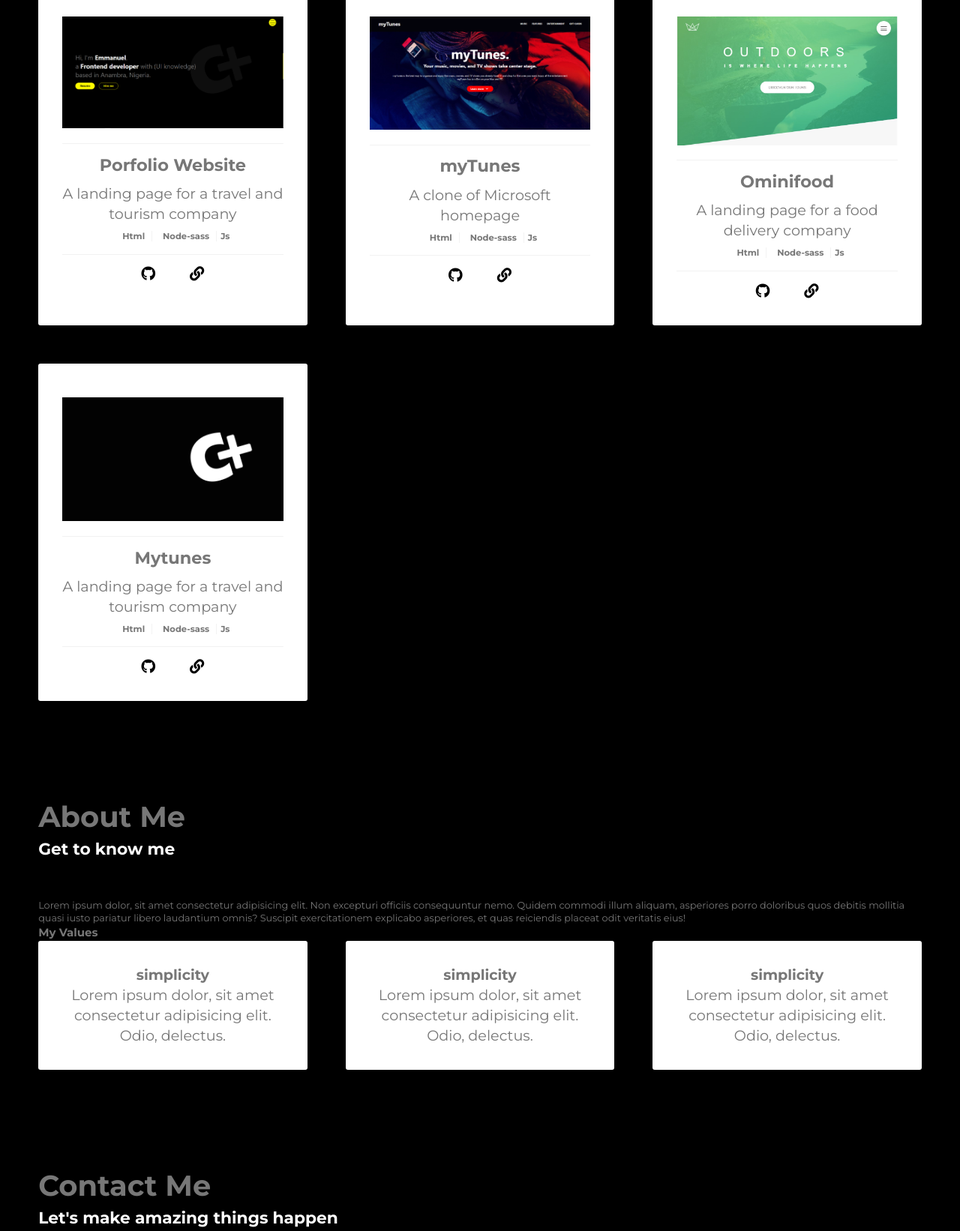
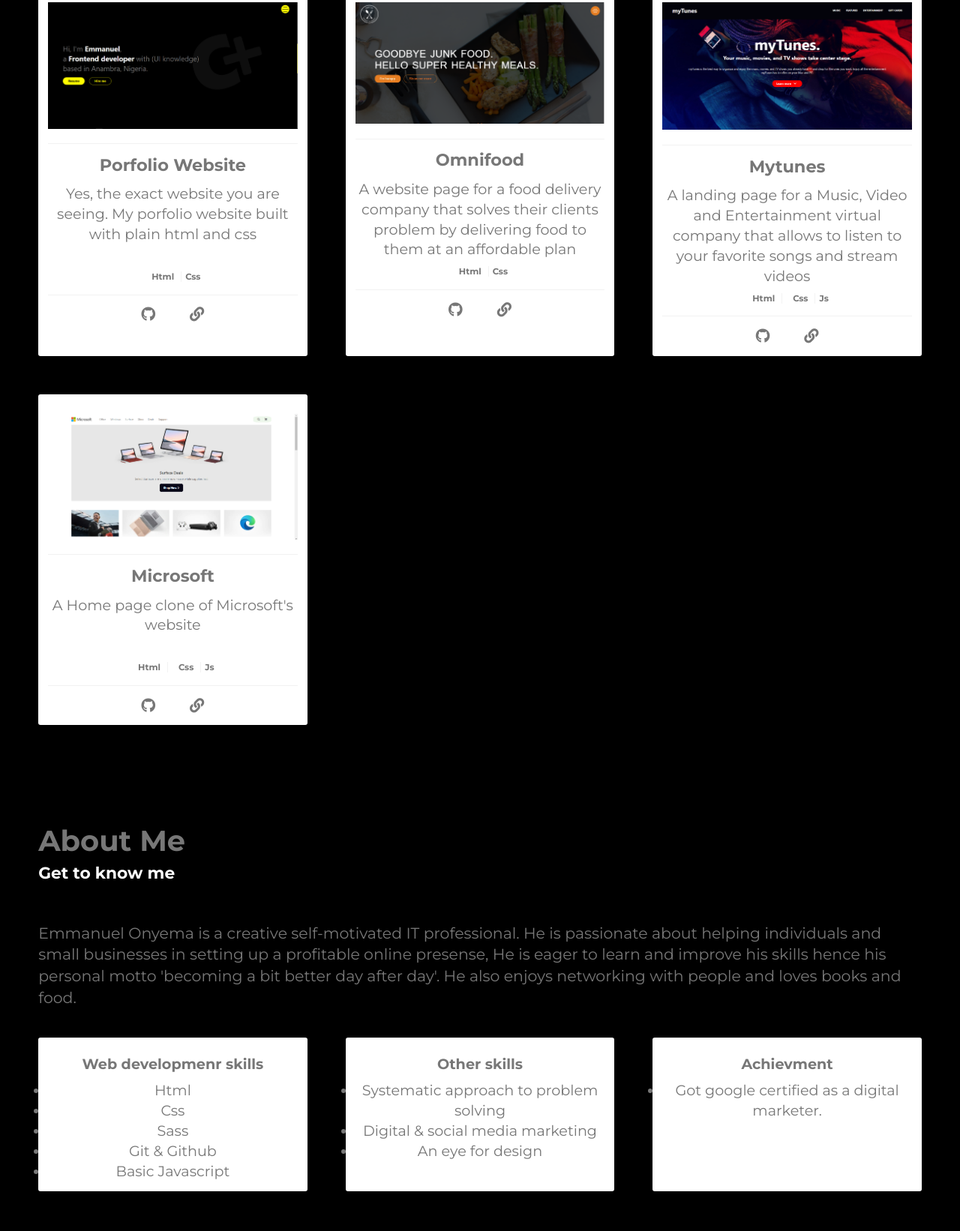
Before and after one commit to cemmanuelonyema/cemmanuelonyema, a plain HTML site: page index.html in a window 1280 px wide. Shown: the part 1022-2664 px from the top of the page at 75% size. Drawn offline with Linux system fonts and the light colour scheme.

Commit message:
modified queries

```diff
--- a/css/style.css
+++ b/css/style.css
@@ -63,13 +63,14 @@ i{  margin: 0 .6rem; }
 /*-------------------------------*/
 /*---- buttons----*/
 
-.btn:link, .btn:visited{
+.btn, .btn:link, .btn:visited{
     font-size: 1.5rem;
     display: inline-block;
     border: 1px solid var(--brand-yellow);
     padding: .7rem 2.5rem;
     border-radius: 5rem;
     font-weight: 700;
+    animation: slideInFromBottom 1.5s ease-in-out 1.4s backwards;
 
 }
 
@@ -83,7 +84,7 @@ i{  margin: 0 .6rem; }
 .btn-pri:hover, .btn:active{
     border: 1px solid var(--brand-yellow);
     background-color: transparent;
-    color: var(--brand-yellow);
+    color: var(--brand-yellow)
 }
 
 .btn-sec:link, .btn-sec:visited{
@@ -92,18 +93,19 @@ i{  margin: 0 .6rem; }
 }
 
 .btn-sec:hover, .btn-sec:active{
-    color: var(--brand-black);
+    color: var(--black);
     background-color: var(--brand-yellow);
 }
 
 /*---- form-button----*/
-.form .btn-send{
+ form .btn-send{
     color: var(--white);
     background-color: transparent;
     transition: all .4s;
     border: 1px solid var(--white);
+    width: auto;
 }
-.btn-send:hover{
+  form .btn-send:hover{
     color: var(--black);
     background-color: var(--white);
 }
@@ -136,6 +138,7 @@ header{
 header h1{
     font-size: 3.5rem;
     font-weight: 400;
+    animation: slideInFromTop 1.3s ease-in-out .9s  backwards;
 }
 
 .h1-span-1,.h1-span-2,.h1-span-3{
@@ -273,7 +276,7 @@ header h1{
 /*---- project ----*/
 /*--------------------------------------------------*/
 
-.grid-container, .values-box-container{
+.grid-container{
    display: grid;
   grid-template-columns: repeat(auto-fit, minmax(24rem, 1fr));
   gap: 4rem;
@@ -282,7 +285,7 @@ header h1{
 .grid-box{
     background-color:  var(--white);
     font-size: 1.5rem;
-    padding: 2.5rem;
+    padding: 1rem;
     text-align: center;
     border-radius: 3px;
     transition: transform .4s;
@@ -303,7 +306,7 @@ header h1{
 .img-con{   width: 100%; }
 
 
-.grid-box div h3{   margin: .7rem 0;}
+.grid-box div h3, h4{   margin: .7rem 0;}
 .grid-box div span{    font-size: .9rem;    font-weight: 700; }
 .grid-box div span:not(:last-child){
     border-right: 1px solid #f2f2f2;
@@ -311,9 +314,28 @@ header h1{
 }
 
 .grid-box div i{    font-size: 1.3rem; }
-.grid-box a{   color: #000;   margin: 1rem; }
+.grid-box a{   color: var(--grey);   margin: 1rem; }
+.grid-box a:hover{   color: var(--black); }
 
 
+
+/*--------------------------------------------------*/
+/*---- ABout ----*/
+/*--------------------------------------------------*/
+
+ .values-box-container{
+    display: grid;    gap: 4rem;
+   grid-template-columns: repeat(auto-fit, minmax(15rem, 1fr));
+ }
+
+ .about p{
+     font-size: 1.6rem;
+     margin-bottom: 3rem;
+ }
+
+ .grid-box ul li{
+     list-style: disc;
+ }
 
 /*--------------------------------------------------*/
 /*---- Contact ----*/
@@ -377,7 +399,7 @@ footer p:hover{  color: var(--white); }
     display: flex;
     justify-content: space-evenly;
     flex-wrap: wrap;
-    height: 3rem;
+    height: 5rem;
 
 
 }
@@ -414,25 +436,38 @@ color: var(--grey);
 /*---- Animation ----*/
 /*--------------------------------------------------*/
 /*
-@keyframes texteffect {
-    0%{
-        width: 0;
-    }
-    50%{
-        width: 100%;
-    }
-    80%{
-        width: 100%;
 
 
+/* Animations */
+
+
+  @keyframes slideInFromTop {
+    0% {
+      transform: translateY(-120%);
+      opacity: 0;
     }
-    100%{
-        width: 0;
 
+    100% {
+      transform: translateX(0);
+      opacity: 1;
+
+    }
+  }
+
+  @keyframes slideInFromBottom {
+    0% {
+      transform: translateY(150%);
+      opacity: 0;
 
     }
 
-}*/
+    100% {
+      transform: translateX(0);
+      opacity: 1;
+
+    }
+  }
+
 
 
 
--- a/index.html
+++ b/index.html
@@ -44,13 +44,11 @@
 			<h1>
 				<span class="h1-span-1" data-text="Hi, I'm Emmanuel.">Hi, I'm <span
 						class="h1-span-sub-1">Emmanuel</span>,</span></span>
-				<span class="h1-span-2" data-text="a Frontend developer with (UI knowledge">a <span
-						class="h1-span-sub-2">Frontend developer</span> with (UI
-					knowledge)</span>
+				<span class="h1-span-2" data-text="a Frontend developer with (UI knowledge">a <span	class="h1-span-sub-2">Frontend developer</span> with (UI design skill)</span>
 				<span class="h1-span-3" data-text="based in Anambra, Nigeria."> based in Anambra, Nigeria.</span>
 			</h1>
 			<a href="#" class="btn btn-pri"> Resume</a>
-			<a href="#section-contact" class="btn btn-sec">Hire me</a>
+			<a href="#section-project" class="btn btn-sec">Projects</a>
 		</div>
 
 	</header>
@@ -74,67 +72,69 @@
 						</div>
 						<div>
 							<h3>Porfolio Website </h3>
-							<p>A landing page for a travel and tourism company</p>
-							<p> <span>Html</span> <span>Node-sass</span> <span>Js</span></p>
+							<p>Yes, the exact website you are seeing. My porfolio website built with plain html and css</p> &nbsp; &nbsp;
+							<p> <span>Html</span> <span>Css</span> </p>
+						</div>
 
+						<a href="https://github.com/cemmanuelonyema/cemmanuelonyema"> <i class="fab fa-github"></i></a>
+						<a href="https://cemmanuelonyema.netlify.app/"> <i class="fas fa-link"></i></a>
+					</div>
+
+					<!--<div class="grid-box">
+						<div class="img-con">
+							<img src="./images/project-2.jpg" alt="project 2">
+						</div>
+						<div>
+							<h3>Natours </h3>
+							<p> A website page for a compamy that helps it's clients explore nature</p>&nbsp; &nbsp;
+							<p> <span>Html</span> <span> Node-sass</span></p>
 						</div>
 
 						<a href="https://github.com/cemmanuelonyema/natours"> <i class="fab fa-github"></i></a>
-						<a href="#"> <i class="fas fa-link"></i></a>
-					</div>
+						<a href=" "> <i class="fas fa-link"></i></a>
+					</div>-->
 
 					<div class="grid-box">
 						<div class="img-con">
-							<img src="./images/project-2.png" alt="project 4">
+							<img src="./images/project-3.png" alt="project 3">
 						</div>
 						<div>
-							<h3>myTunes </h3>
-							<p> A clone of Microsoft homepage</p>
-							<p> <span>Html</span> <span>Node-sass</span> <span>Js</span></p>
-						</div>
-
-						<a href="https://github.com/cemmanuelonyema/Microsoft-homepage"> <i
-								class="fab fa-github"></i></a>
-						<a href="#"> <i class="fas fa-link"></i></a>
-					</div>
-
-					<div class="grid-box">
-						<div class="img-con">
-							<img src="./images/project-3.jpg" alt="project 2">
-						</div>
-						<div>
-							<h3>Ominifood </h3>
-							<p>A landing page for a food delivery company</p>
-							<p> <span>Html</span> <span>Node-sass</span> <span>Js</span></p>
+							<h3>Omnifood </h3>
+							<p>A website  page for a food delivery company that solves their clients problem by delivering food to them at an affordable plan</p>
+							<p> <span>Html</span> <span> Css</span> </p>
 						</div>
 
 						<a href="https://github.com/cemmanuelonyema/Ominifood"> <i class="fab fa-github"></i></a>
 						<a href="#"> <i class="fas fa-link"></i></a>
 					</div>
 
+					<div class="grid-box">
+						<div class="img-con">
+							<img src="./images/project-5.png" alt="project 5">
+						</div>
+						<div>
+							<h3>Mytunes </h3>
+							<p> A landing page for a Music, Video and Entertainment virtual company that allows to listen to your favorite songs and stream videos</p>
+							<p> <span>Html</span> <span>Css</span> <span>Js</span></p>
+						</div>
+
+						<a href="https://github.com/cemmanuelonyema/mytunes---redesign"> <i	class="fab fa-github"></i></a>
+						<a href="http://redesign-mytunes.netlify.app/"> <i class="fas fa-link"></i></a>
+					</div>
 
 					<div class="grid-box">
 						<div class="img-con">
-							<img src="./images/hero.jpeg" alt="project 3">
+							<img src="./images/project-4.png" alt="project 4">
 						</div>
 						<div>
-							<h3>Mytunes </h3>
-							<p>A landing page for a travel and tourism company</p>
-							<p> <span>Html</span> <span>Node-sass</span> <span>Js</span></p>
-
-
+							<h3>Microsoft </h3>
+							<p>A Home page clone of Microsoft's website</p>&nbsp; &nbsp;
+							<p> <span>Html</span> <span>Css</span> <span>Js</span></p>
 						</div>
 
-						<a href="https://github.com/cemmanuelonyema/mytunes---redesign"> <i
-								class="fab fa-github"></i></a>
-						<a href="http://redesign-mytunes.netlify.app/"> <i class="fas fa-link"></i></a>
+						<a href="https://github.com/cemmanuelonyema/Microsoft-homepage"> <i class="fab fa-github"></i></a>
+						<a href=" "> <i class="fas fa-link"></i></a>
 					</div>
-
-
-
-
-
-
 				</div>
 
 			</div>
@@ -144,41 +144,44 @@
 		<!---------------------------------------------------->
 		<!--Section About--------------------->
 		<!--------------------------------------------------->
-		<section id="section-about">
+		<section id="section-about" class="about">
 			<div class="container">
 				<div class="head-container">
 					<h2>About Me</h2>
 					<h3>Get to know me</h3>
 				</div>
 
-				<p>Lorem ipsum dolor, sit amet consectetur adipisicing elit. Non excepturi officiis consequuntur nemo.
-					Quidem commodi illum aliquam, asperiores porro doloribus quos debitis mollitia quasi iusto pariatur
-					libero laudantium omnis?
-					Suscipit exercitationem explicabo asperiores, et quas reiciendis placeat odit veritatis eius!
+				<p> Emmanuel Onyema is a  creative self-motivated IT professional. He is  passionate about helping individuals and small businesses in setting up a profitable online presense,
+					He is eager to learn and improve his skills hence his personal motto 'becoming a bit better day after day'.  He also enjoys networking with people and loves books and food.
 				</p>
-				<h3>My Values</h3>
+
 
 				<div class="values-box-container">
 					<div class="grid-box">
-						<h4>simplicity</h4>
-						<p>Lorem ipsum dolor, sit amet consectetur adipisicing elit. Odio, delectus.</p>
-					</div>
-					<div class="grid-box">
-						<h4>simplicity</h4>
-						<p>Lorem ipsum dolor, sit amet consectetur adipisicing elit. Odio, delectus.</p>
-					</div>
-					<div class="grid-box">
-						<h4>simplicity</h4>
-						<p>Lorem ipsum dolor, sit amet consectetur adipisicing elit. Odio, delectus.</p>
-					</div>
-					<!--
-						<div class="grid-box">
-						<h4>simplicity</h4>
-						<p>Lorem ipsum dolor, sit amet consectetur adipisicing elit. Odio, delectus.</p>
+						<h4> Web developmenr skills  </h4>
+						<ul>
+							<li>Html</li>
+							<li>Css</li>
+							<li>Sass</li>
+							<li>Git & Github</li>
+							<li>Basic Javascript</li>
+						</ul>
 					</div>
 
+					<div class="grid-box">
+						<h4>Other skills</h4>
+						<ul>
+					        <li>Systematic approach to problem solving</li>
+							<li>Digital & social media marketing</li>
+							<li>An eye for design</li>
+					</div>
 
-					-->
+					<div class="grid-box">
+						<h4>Achievment</h4>
+						<ul>
+							<li>Got google certified as a digital marketer.</li>
+						</ul>
+					</div>
 
 				</div>
 			</div>
```
Also changed, not shown: images/project-2.jpg (renamed from images/project-3.jpg), images/project-3.png (added), images/project-4.png (added), images/project-5.png (renamed from images/project-2.png).
